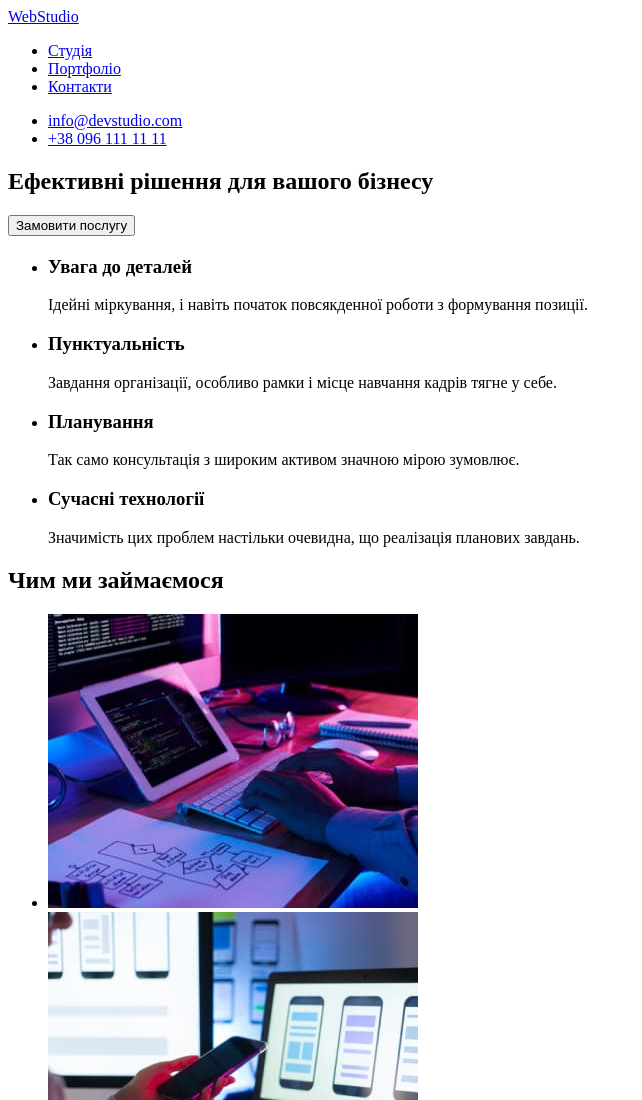
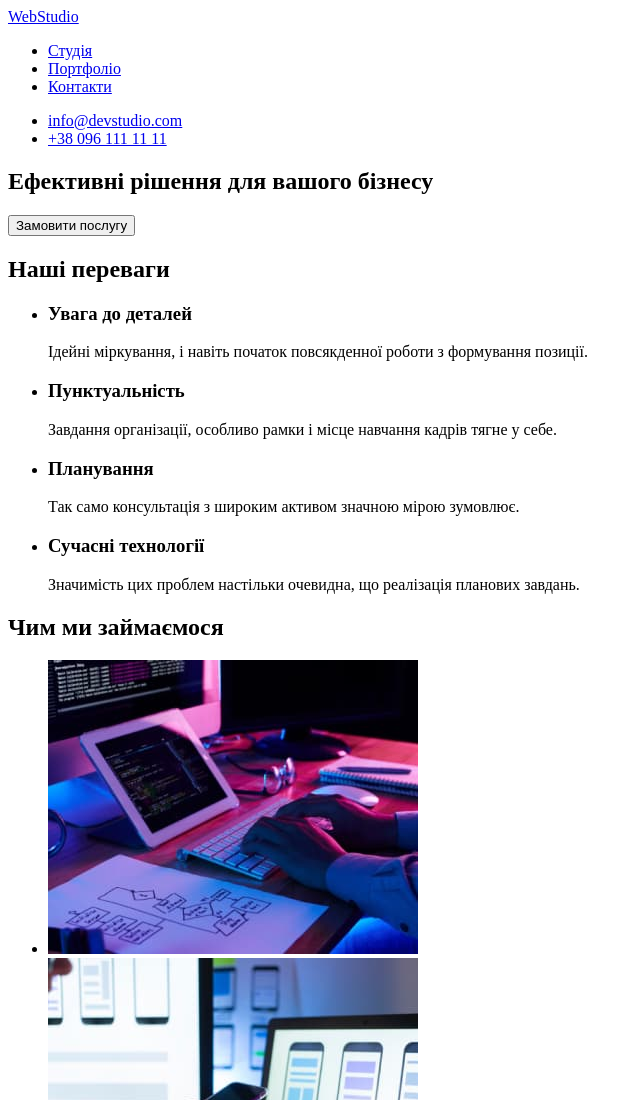
Before and after one commit to AnastasiaMosevych/goit-markup-hw-01, a plain HTML site: page index.html in a window 1280 px wide. Shown: the top 1100 px of the page, without its empty margins (0-642 px from the left). Drawn offline with Linux system fonts and the light colour scheme.

Commit message:
modified index.html

```diff
--- a/index.html
+++ b/index.html
@@ -42,7 +42,7 @@
         <!--Наші цінності-->
 
         <section>
-            <h2></h2>
+            <h2>Наші переваги</h2>
             <ul>
                 <li>
                     <h3>Увага до деталей</h3>
```
